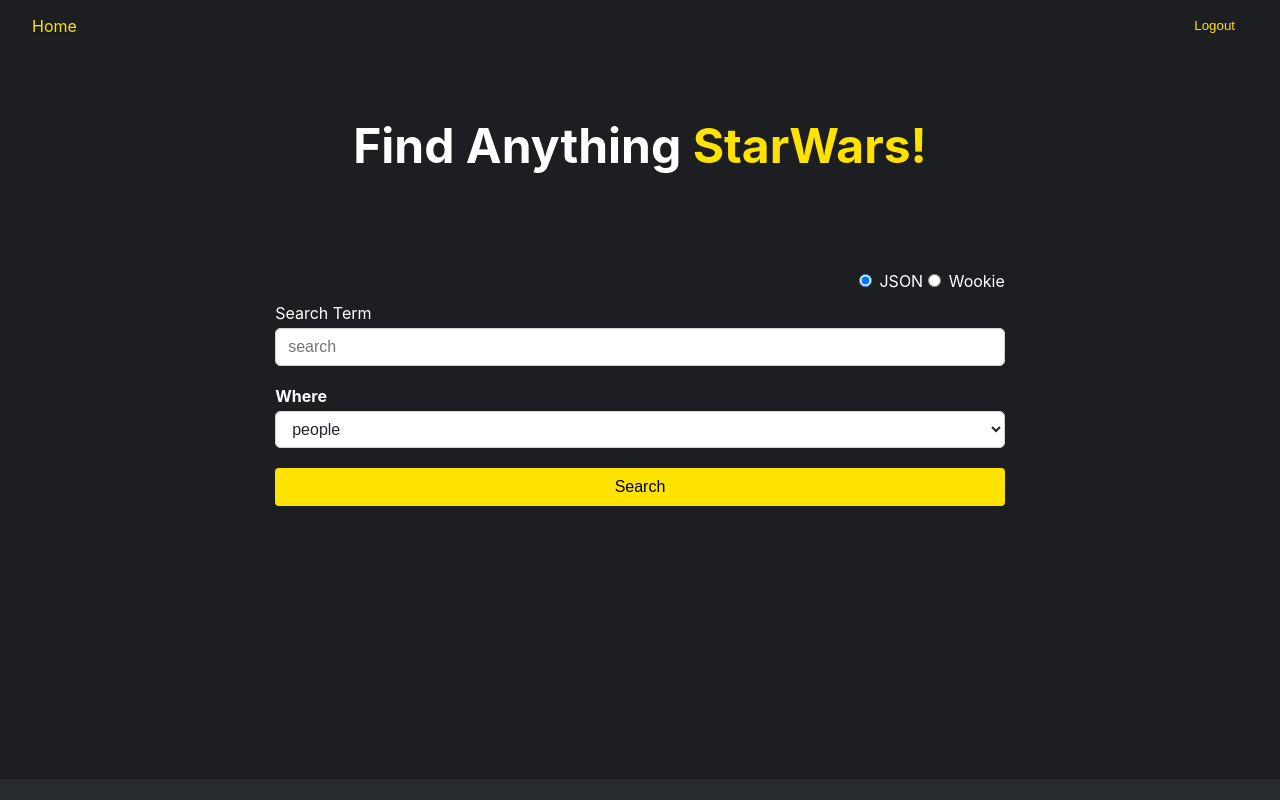
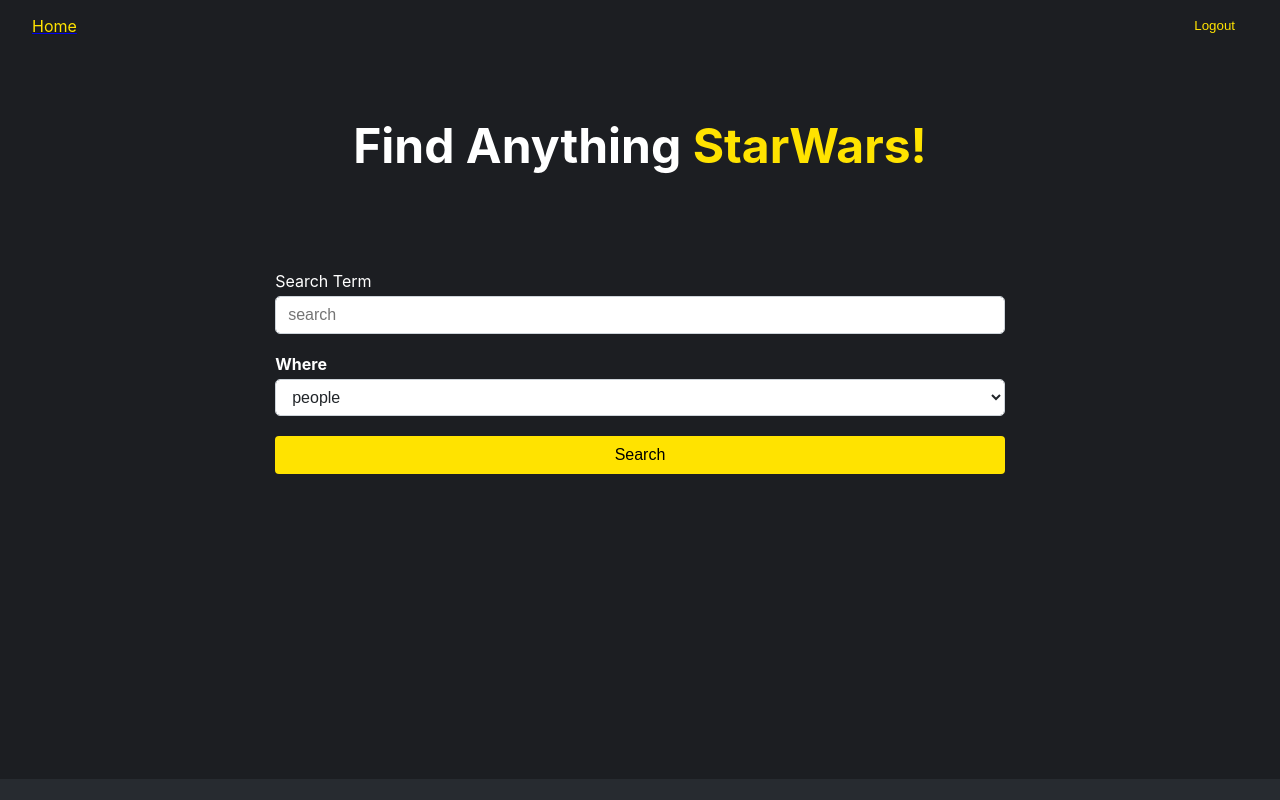
Before and after one commit to Gblack-Hub/star-wars, a React (Create React App) app: page / in a window 1280 px wide. Built offline with nearby package versions, Linux system fonts and the light colour scheme; sample sign-in values are in the browser's storage.

Commit message:
remove switch-encoding options

```diff
--- a/src/components/dashboard/search-box/SearchBox.jsx
+++ b/src/components/dashboard/search-box/SearchBox.jsx
@@ -3,7 +3,7 @@
 import { useState } from 'react';
 import { useNavigate } from "react-router-dom";
 import SearchOptions from './search-options/SearchOptions';
-import SwitchEncoding from "./switch-encoding/SwitchEncoding";
+// import SwitchEncoding from "./switch-encoding/SwitchEncoding";
 
 
 function SearchBox() {
@@ -26,9 +26,9 @@
         else setShowOptions(false)
     }
 
-    function handleChangeEncoding(val) {
-        setValues({...values, encoding: val})
-    }
+    // function handleChangeEncoding(val) {
+    //     setValues({...values, encoding: val})
+    // }
 
     function handleSubmit(e){
         e.preventDefault();
@@ -63,7 +63,7 @@
             <h1 className={styles.search_text}>Find Anything <span className={styles.starwars_text}>StarWars!</span></h1>
             <form onSubmit={handleSubmit} autoComplete="off">
                 <div className={styles.searchbox_container}>
-                    <SwitchEncoding onChangeEncoding={handleChangeEncoding} />
+                    {/* <SwitchEncoding onChangeEncoding={handleChangeEncoding} /> */}
                     {
                         values.encoding === "" &&
                         <div className={styles.form_group_search}>
```
